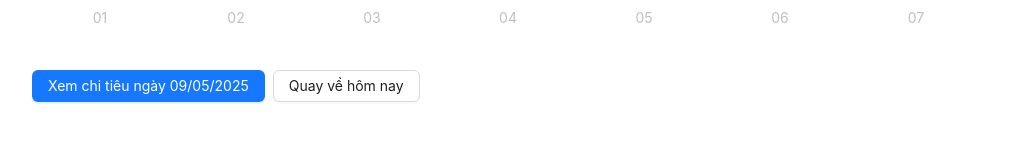
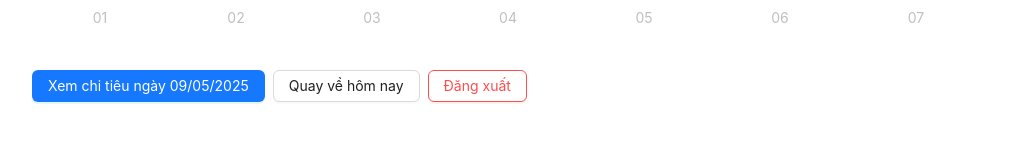
Before and after one commit to ThanhNghiadn03/Chi_tieu_web_client, a React (Vite) app: page /calendar in a window 1280 px wide. Shown: the part 343-486 px from the top of the page, without its empty margins (132-1147 px from the left). Built offline with nearby package versions, Linux system fonts and the light colour scheme; no server answers; sample sign-in values are in the browser's storage.

Commit message:
update part 6

```diff
--- a/src/pages/CalendarPage.jsx
+++ b/src/pages/CalendarPage.jsx
@@ -36,6 +36,12 @@ const CalendarPage = () => {
     setSelectedDate(dayjs());
   };
 
+  const handleLogout = () => {
+    localStorage.removeItem('token');
+    message.success('Đã đăng xuất');
+    navigate('/login');
+  };
+
   const dateCellRender = (date) => {
     const match = markedDates.some((d) => dayjs(d).isSame(date, 'day'));
     if (match) {
@@ -60,11 +66,12 @@ const CalendarPage = () => {
         style={{ marginBottom: 24 }}
       />
 
-      <Space>
+      <Space style={{ marginBottom: 24 }}>
         <Button type="primary" onClick={handleViewExpenses}>
           Xem chi tiêu ngày {selectedDate.format('DD/MM/YYYY')}
         </Button>
         <Button onClick={handleBackToToday}>Quay về hôm nay</Button>
+        <Button danger onClick={handleLogout}>Đăng xuất</Button>
       </Space>
 
       <div style={{ marginTop: 40 }}>
```
